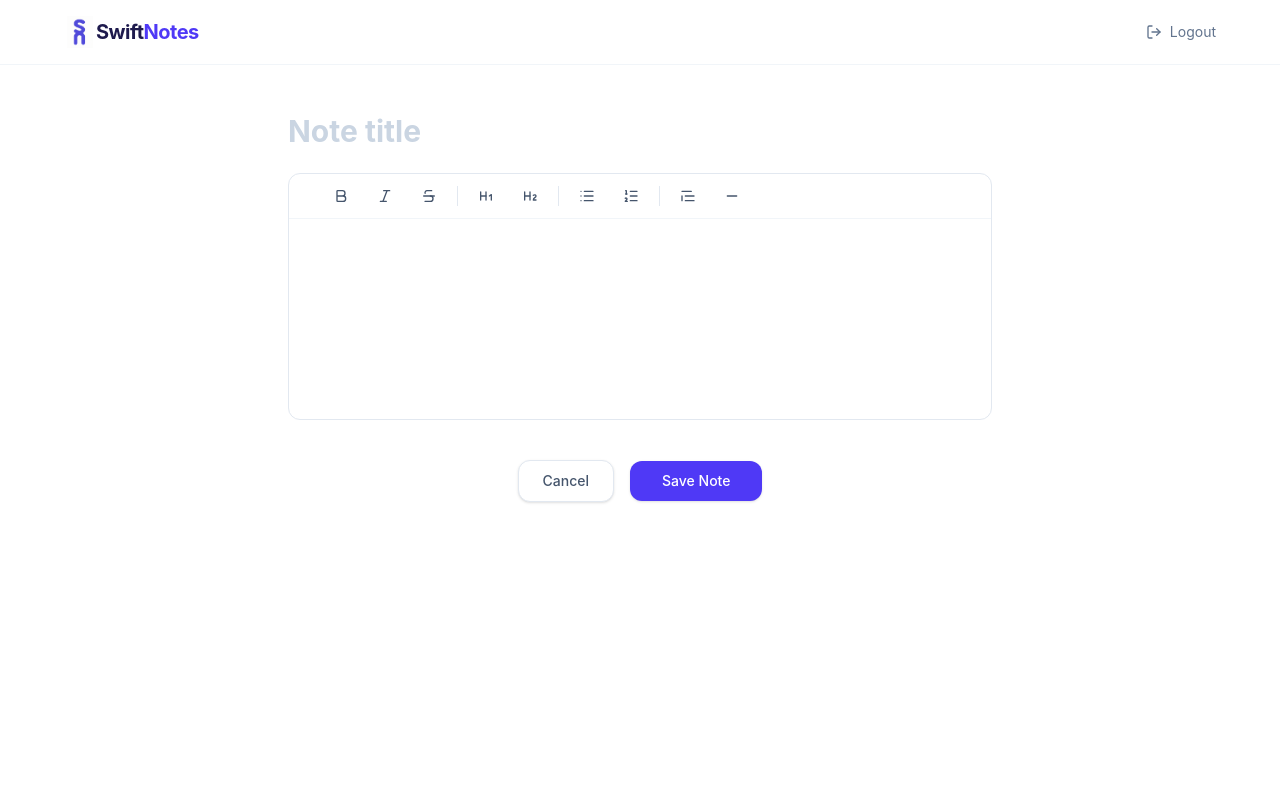
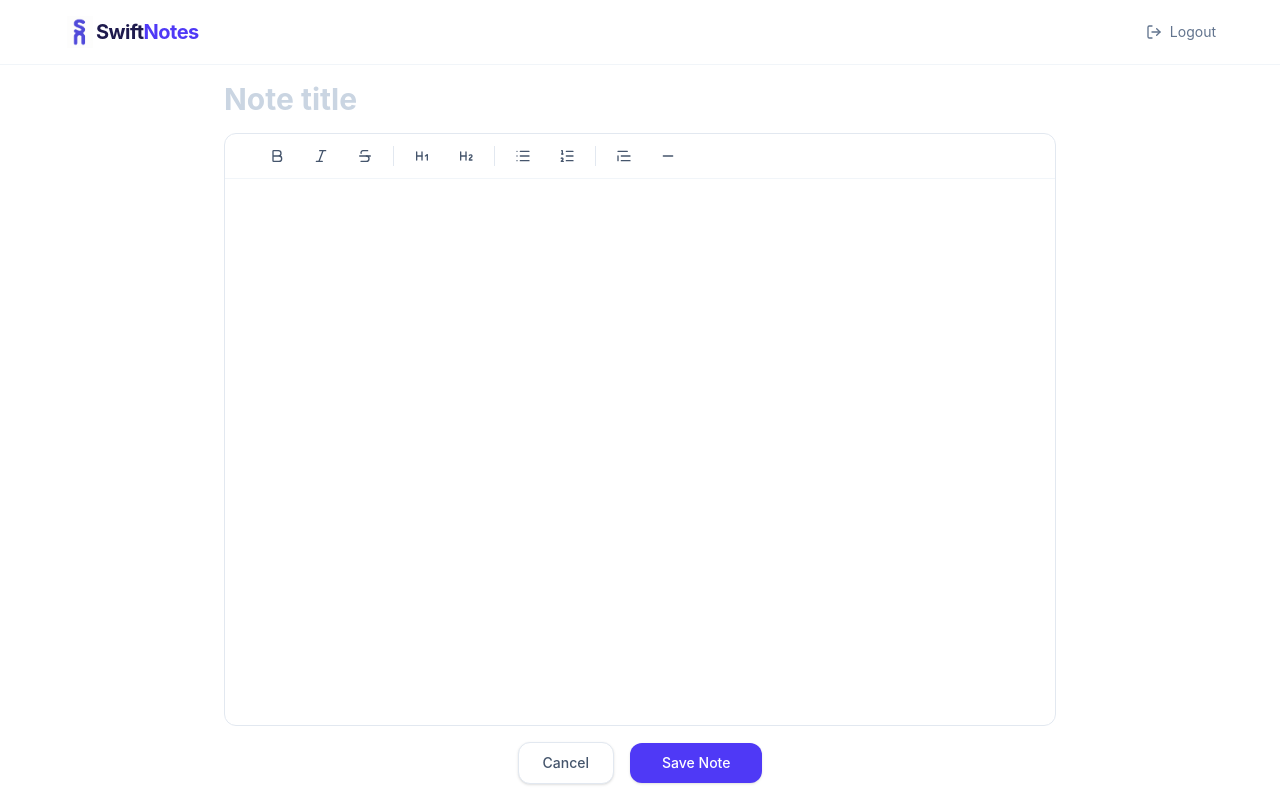
Before and after one commit to Asjal001/swiftnotes, a React (Vite) app in the folder frontend/: page /notes/new in a window 1280 px wide. Built offline with nearby package versions, Linux system fonts and the light colour scheme; no server answers; sample sign-in values are in the browser's storage.

Commit message:
fix note page layout with sticky toolbar and scrollable editor

```diff
--- a/frontend/src/components/notes/NoteEditor.jsx
+++ b/frontend/src/components/notes/NoteEditor.jsx
@@ -12,7 +12,7 @@ const NoteEditor=({content,onChange})=>{
     },
     editorProps:{
       attributes:{
-        class: 'prose prose-slate max-w-none focus:outline-none min-h-[200px] text-slate-800 p-8',
+        class: 'prose prose-slate max-w-none focus:outline-none text-slate-800 p-8',
       },
     },
   });
@@ -24,9 +24,11 @@ const NoteEditor=({content,onChange})=>{
     }
   }, [content, editor]);
   return (
-    <div className="border border-slate-200 rounded-xl overflow-hidden">
+    <div className="border border-slate-200 rounded-xl overflow-hidden flex flex-col h-full">
       <EditorToolbar editor={editor} />
-      <EditorContent editor={editor} />
+      <div className="flex-1 overflow-y-auto">
+        <EditorContent editor={editor} />
+      </div>
     </div>
   );
 };
--- a/frontend/src/pages/NotePage.jsx
+++ b/frontend/src/pages/NotePage.jsx
@@ -92,29 +92,32 @@ const NotePage=()=>{
     );
   }
   return(
-    <div className="min-h-screen bg-white font-sans">
+    <div className="h-screen bg-white font-sans flex flex-col overflow-hidden">
       <Navbar />
-      <main className="max-w-4xl mx-auto px-4 py-10">
-        <div className="max-w-3xl mx-auto w-full px-8 py-2 flex flex-col">
+      <main className="flex-1 overflow-hidden flex flex-col max-w-4xl mx-auto w-full px-8">
+        <div className="shrink-0 py-4">
           <input
             type="text"
             value={title}
             onChange={(e)=>{setTitle(e.target.value);setSaveError('');}}
             placeholder="Note title"
-            className="text-3xl font-bold text-slate-900 placeholder-slate-300 border-none outline-none w-full mb-6 bg-transparent"
+            className="text-3xl font-bold text-slate-900 placeholder-slate-300 border-none outline-none w-full bg-transparent"
           />
+        </div>
+        <div className="flex-1 overflow-hidden min-h-0">
           <NoteEditor
             content={content}
             onChange={(val)=>{setContent(val);setSaveError('');}}
           />
         </div>
-        {saveError &&(
-          <div className="max-w-3xl mx-auto mt-6 mb-2 p-4 bg-red-50 border border-red-100 rounded-xl flex items-center gap-3">
+        <div className="shrink-0 py-4">
+          {saveError && (
+            <div className="mb-3 p-3 bg-red-50 border border-red-100 rounded-xl flex items-center gap-3">
               <AlertCircle className="w-5 h-5 text-red-500 shrink-0" />
               <p className="text-sm font-medium text-red-700">{saveError}</p>
             </div>
           )}
-        <div className="flex items-center justify-center gap-4 mt-6 mb-8 py-2">
+          <div className="flex items-center justify-center gap-4">
             <button
               onClick={handleCancel}
               className="px-6 py-2.5 text-sm font-medium text-slate-600 bg-white border border-slate-200 hover:bg-slate-50 rounded-xl transition-colors shadow-sm"
@@ -126,8 +129,9 @@ const NotePage=()=>{
               disabled={saving}
               className="px-8 py-2.5 bg-indigo-600 text-white text-sm font-medium rounded-xl hover:bg-indigo-700 transition-colors disabled:opacity-50 shadow-sm"
             >
-            {saving ? 'Saving...' : 'Save Note'}
+              {saving?'Saving...':'Save Note'}
             </button>
+          </div>
         </div>
         {showCancelModal && (
           <div className="fixed inset-0 bg-black/30 flex items-center justify-center z-50">
```
Lines whose indentation alone changed are shown as unchanged.
